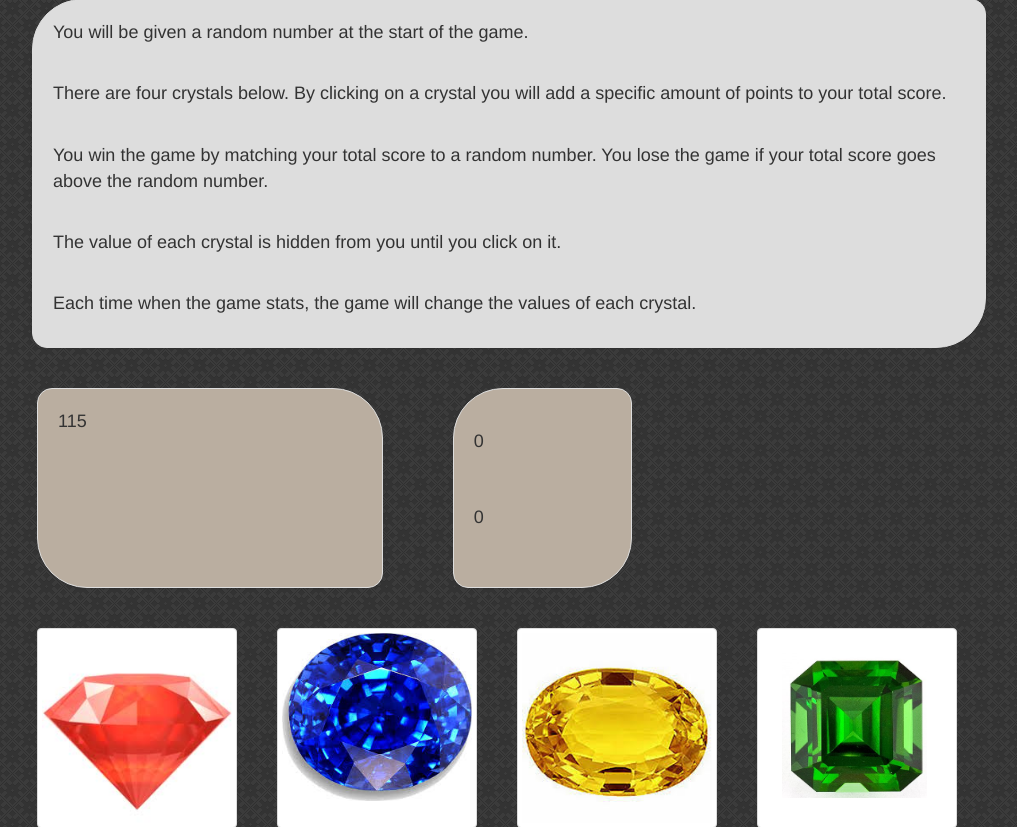
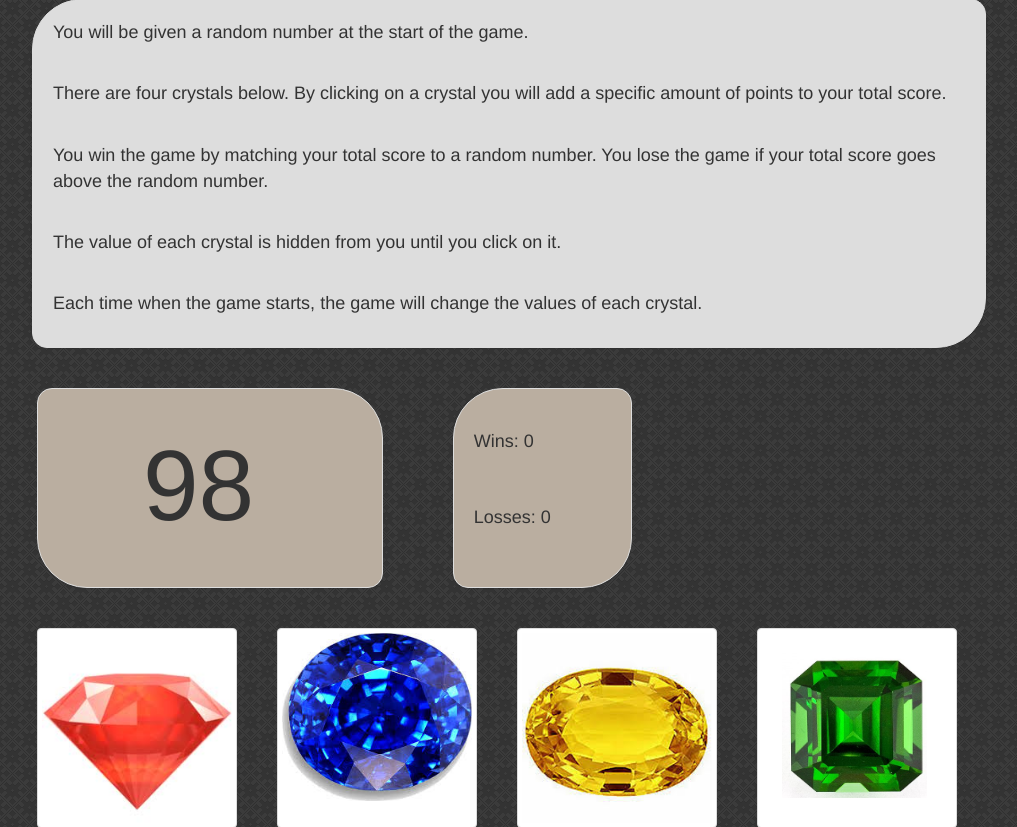
Before and after one commit to CamWren/week-4-game, a PHP site: page / in a window 1280 px wide. Shown: the part 178-1005 px from the top of the page, without its empty margins (38-1055 px from the left). Run offline with PHP 8.4, Linux system fonts and the light colour scheme.

Commit message:
Final draft

```diff
--- a/assets/css/style.css
+++ b/assets/css/style.css
@@ -29,11 +29,11 @@
 
 .randomNumber {
 	background-color: #baaea0;
-	margin: 20px;
+	margin: 20px 20px 20px 20px;
 	max-width: 400px;
 	height: 200px;
-	font-size: 18px;
-	padding: 5px;
+	font-size: 100px;
+	padding: 10px 5px 5px 90px;
 	border-radius: 15px 50px;
 }
 
@@ -97,4 +97,6 @@
 
 #gemTotal {
 	font-color: #fff;
+	font-size: 36px;
+	margin-left: 255px;
 }
--- a/assets/javascript/game.js
+++ b/assets/javascript/game.js
@@ -8,20 +8,15 @@ $(document).ready(function() {
 	var gem3 = Math.floor(Math.random()*(12-1+1)+1);
 	var gem4 = Math.floor(Math.random()*(12-1+1)+1);
 	var gemTotal = 0;
-
-
 	//Generates random number for User to try to match
-	function rando(min,max) {
-		return Math.floor(Math.random()*(120-19+1)+19);
-	};
+	var rando = Math.floor(Math.random()*(120-19+1)+19);
 
 	//Places random number in html
 	$('#randomNumber').text(rando);
 
-
 	//Inserts scores into html
-	$("#wins").text(wins);
-	$("#losses").text(losses);
+	$("#wins").text('Wins: ' + wins);
+	$("#losses").text('Losses: ' + losses);
 
 
 	// resets game
@@ -32,26 +27,78 @@ $(document).ready(function() {
 		gem2 = Math.floor(Math.random()*(12-1+1)+1);
 		gem3 = Math.floor(Math.random()*(12-1+1)+1);
 		gem4 = Math.floor(Math.random()*(12-1+1)+1);
-		gemTotal = 0;
-		$("#gemTotal").text(gemTotal);
 	};
 
 
 	//Adds wins to wins section
 	function champ() {
-		alert("Winner!");
+		alert("Winner! Press OK to play again.");
 		wins++;
 		$("#wins").texts(wins);
 		gameReset();
 	};
 
-	//Adds wins to wins section
-	function champ() {
-		alert("Loser!");
-		wins++;
+	//Adds losses to losses section
+	function loser() {
+		alert("Loser! Press OK to play again.");
+		losses++;
 		$("#losses").texts(losses);
 		gameReset();
 	};
 
 
+
+	//click listener functions for gems
+	$('#redgem').on('click', function() {
+		gemTotal = gemTotal + gem1;
+		console.log('New gemTotal= ' + gemTotal);
+		$('#gemTotal').text(gemTotal);
+			if (gemTotal == rando) {
+				champ();
+			}
+			else if (gemTotal > rando) {
+				loser();
+			}
+	});
+
+
+	$('#bluegem').on('click', function() {
+		gemTotal = gemTotal + gem2;
+		console.log('New gemTotal= ' + gemTotal);
+		$('#gemTotal').text(gemTotal);
+			if (gemTotal == rando) {
+				champ();
+			}
+			else if (gemTotal > rando) {
+				loser();
+			}
+	});
+
+
+	$('#yellowgem').on('click', function() {
+		gemTotal = gemTotal + gem3;
+		console.log('New gemTotal= ' + gemTotal);
+		$('#gemTotal').text(gemTotal);
+			if (gemTotal == rando) {
+				champ();
+			}
+			else if (gemTotal > rando) {
+				loser();
+			}
+	});
+
+
+	$('#greengem').on('click', function() {
+		gemTotal = gemTotal + gem4;
+		console.log('New gemTotal= ' + gemTotal);
+		$('#gemTotal').text(gemTotal);
+			if (gemTotal == rando) {
+				champ();
+			}
+			else if (gemTotal > rando) {
+				loser();
+			}
+	});
+
+
 });
--- a/index.html
+++ b/index.html
@@ -64,7 +64,7 @@
 
 					<br/>
 
-					<p class="instructions">Each time when the game stats, the game will change the values of each crystal.</p>
+					<p class="instructions">Each time when the game starts, the game will change the values of each crystal.</p>
 
 				  </div>
 				</div>
```
